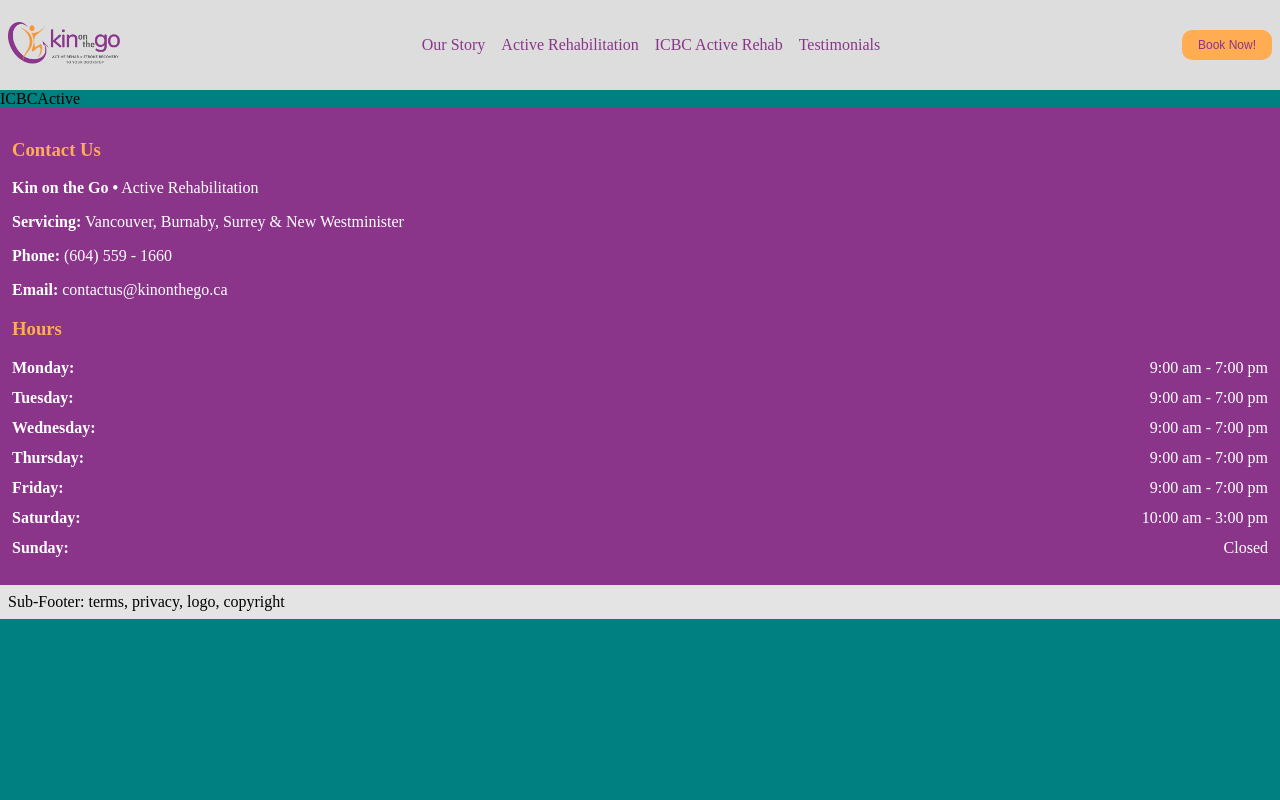
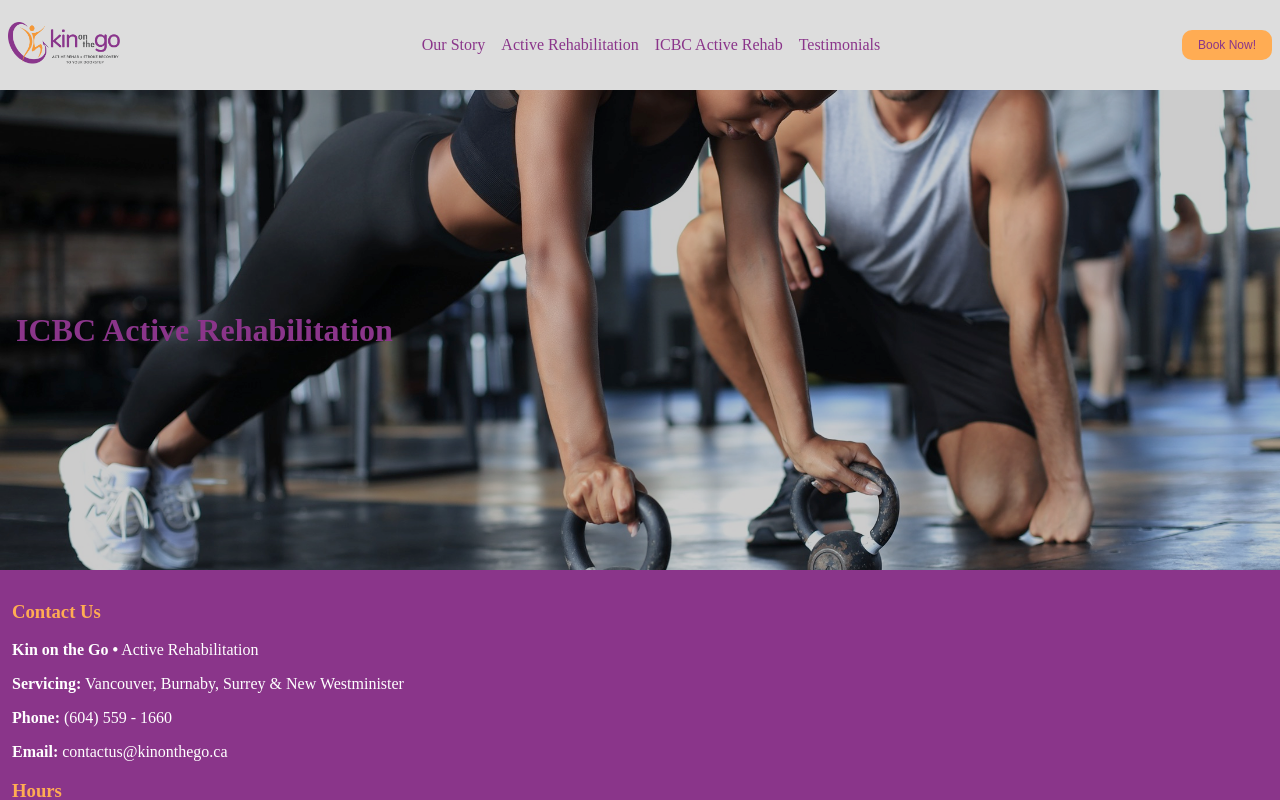
Before and after one commit to matt-baillie/kin-on-the-go, a React (Create React App) app: page /icbc in a window 1280 px wide. Shown: the top 800 px of the page. Built offline with nearby package versions, Linux system fonts and the light colour scheme.

Commit message:
Hero: added to each page with dynamic props and styling

```diff
--- a/src/components/Hero/Hero.styled.ts
+++ b/src/components/Hero/Hero.styled.ts
@@ -5,9 +5,12 @@
   backgroundImage: string;
 }
 export const HeroStyled = styled.section<Props>`
+  z-index: -1;
+  position: relative;
+
   min-height: 60vh;
   width: 100%;
-  padding: 0.5rem;
+  padding: 1rem;
   background-size: cover;
   background-position: 50% 50%;
   background-image: ${(Props) => Props.backgroundImage};
@@ -16,8 +19,22 @@
 
   h1 {
     color: ${({ theme }) => theme.colors.primary};
+    font-size: 2rem;
+    z-index: 1;
+    @media ${device.tablet} {
+    }
   }
   @media ${device.tablet} {
     min-height: 60vh;
   }
+  &:after {
+    content: "";
+    position: absolute;
+    left: 0;
+    right: 0;
+    top: 0;
+    bottom: 0;
+    /* background: rgba(255, 255, 255, 0.1); */
+    background: rgba(0, 0, 0, 0.2);
+  }
 `;
--- a/src/components/Hero/Hero.tsx
+++ b/src/components/Hero/Hero.tsx
@@ -1,6 +1,5 @@
 import React from "react";
 import { HeroStyled } from "./Hero.styled";
-import kneeFlexion from "../../assets/kin-lying-knee-flexion.jpg";
 
 interface Props {
   backgroundImage: string;
--- a/src/pages/ActiveRehab.tsx
+++ b/src/pages/ActiveRehab.tsx
@@ -1,7 +1,16 @@
 import React from "react";
+import Hero from "../components/Hero/Hero";
+import wallSquat from "../assets/wall-squat.jpg";
 
 const ActiveRehab = () => {
-  return <div>ActiveRehab</div>;
+  return (
+    <>
+      <Hero
+        backgroundImage={`url(${wallSquat})`}
+        title="Active Rehabilitation"
+      />
+    </>
+  );
 };
 
 export default ActiveRehab;
--- a/src/pages/Contact.tsx
+++ b/src/pages/Contact.tsx
@@ -1,8 +1,13 @@
 import React from "react";
+import Hero from "../components/Hero/Hero";
+import olderBreak from "../assets/older-break.jpg";
 
 const Contact = () => {
-  const hello = "hello";
-  return <div>Contact {hello}</div>;
+  return (
+    <>
+      <Hero backgroundImage={`url(${olderBreak})`} title="Contact Us" />
+    </>
+  );
 };
 
 export default Contact;
--- a/src/pages/ICBCActive.tsx
+++ b/src/pages/ICBCActive.tsx
@@ -1,7 +1,17 @@
 import React from "react";
+import Hero from "../components/Hero/Hero";
+import pushUp from "../assets/kettlebell-pushup.jpg";
+import kneeFlexion from "../assets/kin-lying-knee-flexion.jpg";
 
 const ICBCActive = () => {
-  return <div>ICBCActive</div>;
+  return (
+    <>
+      <Hero
+        backgroundImage={`url(${pushUp})`}
+        title="ICBC Active Rehabilitation"
+      />
+    </>
+  );
 };
 
 export default ICBCActive;
--- a/src/pages/Testimonials.tsx
+++ b/src/pages/Testimonials.tsx
@@ -1,7 +1,12 @@
 import React from "react";
-
+import Hero from "../components/Hero/Hero";
+import kinArmRaise from "../assets/kin-shoulder-flexion.jpg";
 const Testimonials = () => {
-  return <div>Testimonials</div>;
+  return (
+    <>
+      <Hero backgroundImage={`url(${kinArmRaise})`} title="Testimonials" />
+    </>
+  );
 };
 
 export default Testimonials;
```
Also changed, not shown: src/components/CTA/CTA.tsx (renamed from src/components/CTA.tsx), tasks.txt.
